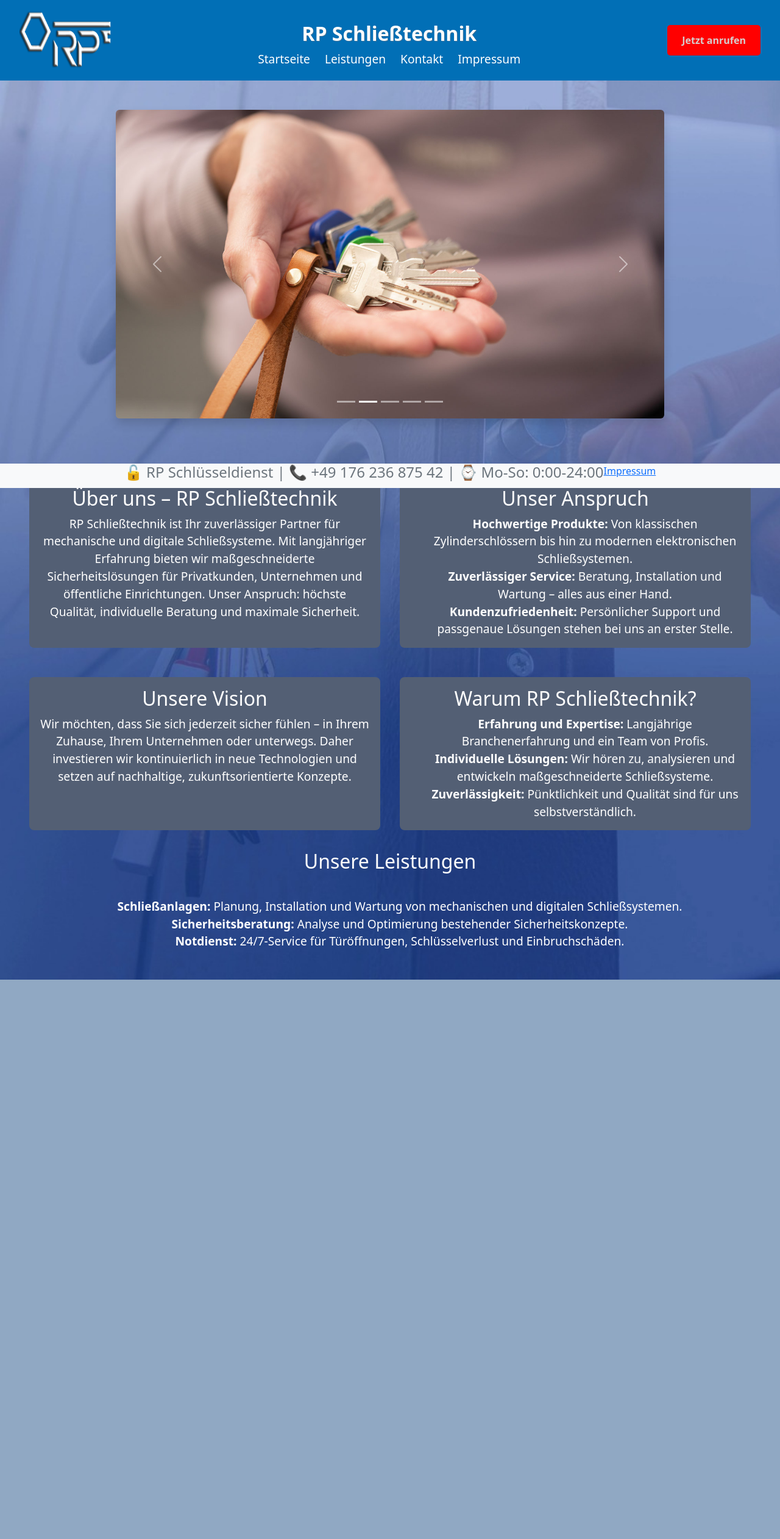
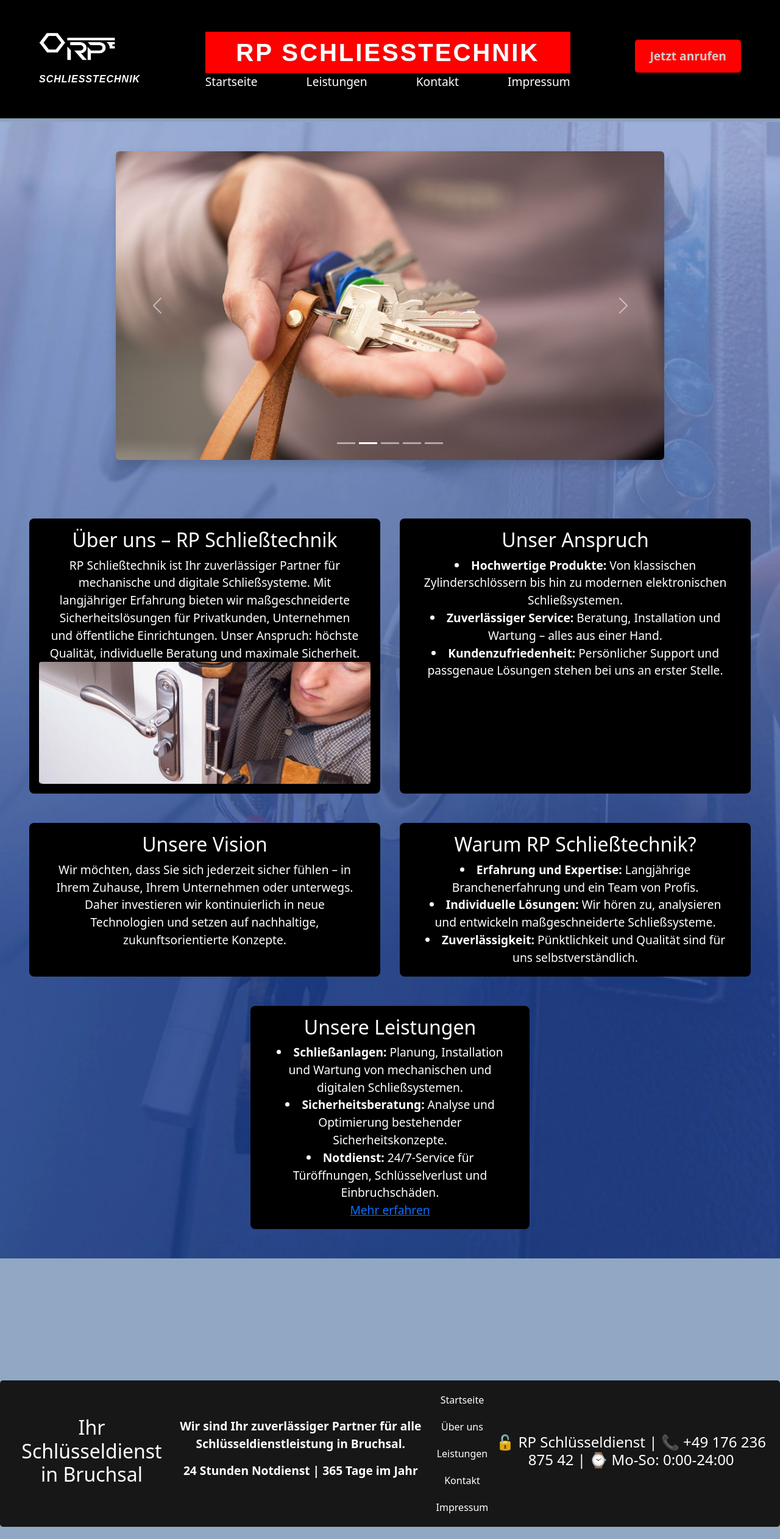
Before and after one commit to OGDeniz/RP-Schliesstechnik, a Next.js app: page / in a window 1280 px wide. Shown: the whole page at 61% size. Before the commit the page ends 1606 px from the top, so only its background shows below. Built offline with nearby package versions, Linux system fonts and the light colour scheme.

Commit message:
Aktualisiere Farbvariablen in CSS; passe Logo und Layout in der Navigation an; füge neue Fußzeile mit Links und Informationen hinzu; verbessere das Layout der Startseite und füge ein Bild hinzu.

```diff
--- a/components/navigation/Fusszeile.tsx
+++ b/components/navigation/Fusszeile.tsx
@@ -1,20 +1,48 @@
 import Link from "next/link";
+import styles from "../../styles/fusszeile.module.css";
+
 
 
 export default function Fusszeile() {
   return (
-    <div className="d-flex justify-content-center fixed-bottom text-secondary bg-light">
-      <h4>
-        🔓 RP Schlüsseldienst | 📞 +49 176 236 875 42 | ⌚ Mo-So: 0:00-24:00
-      </h4>
+    <div className={styles.fusszeile}>
 
-      <Link href="/">
+      <div className={styles.fusszeileContainer}>
 
-        <p className="nav-link">Impressum</p>
+        <h2 className="text-center">Ihr Schlüsseldienst in Bruchsal</h2>
+        <div className={styles.contentzone}>
+          <p className="text-center">
+            Wir sind Ihr zuverlässiger Partner für alle Schlüsseldienstleistung
+            in Bruchsal.
+          </p>
+          <p className="text-center">
+            24 Stunden Notdienst | 365 Tage im Jahr
+          </p>
+        </div>
+        <div className={styles.links}>
+          <Link href="/" className={styles.navLink}>
+            <p className="nav-link">Startseite</p>
+          </Link>
+          <Link href="/" className={styles.navLink}>
+            <p className="nav-link">Über uns</p>
+          </Link>
+          <Link href="/produkte" className={styles.navLink}>
 
-      </Link>
+            <p className="nav-link">Leistungen</p>
+          </Link>
+          <Link href="/contact" className={styles.navLink}>
+            <p className="nav-link">Kontakt</p>
 
+          </Link>
+          <Link href="/impressum" className={styles.navLink}>
+            <p className="nav-link">Impressum</p>
+          </Link>
+        </div>
+        <h4>
+          🔓 RP Schlüsseldienst | 📞 +49 176 236 875 42 | ⌚ Mo-So: 0:00-24:00
+        </h4>
+      </div>
+    </div>
 
-    </div>
   );
 }
--- a/components/navigation/Navigation.tsx
+++ b/components/navigation/Navigation.tsx
@@ -26,11 +26,12 @@ export default function Navigation() {
         <div className={styles.logo}>
           <Link href="/">
             <Image
-              src="/RP_Logos/RP_Logo_white3D.png"
+              src="/RP_Logos/RP_Logo_whiteShadow.png"
               alt="RP-Schließtechnik"
-              width={150}
-              height={100}
+              width={125}
+              height={50}
             />
+            <p>Schliesstechnik</p>
           </Link>
         </div>
 
--- a/pages/index.tsx
+++ b/pages/index.tsx
@@ -6,6 +6,10 @@ import "slick-carousel/slick/slick.css";
 import "slick-carousel/slick/slick-theme.css";
 import Slider from "../components/ui/Slider";
 import Link from "next/link";
+import Image from "next/image";
+import cardStyles from "../styles/cards.module.css";
+
+
 
 export default function Home() {
   const sliderImages = useMemo(() => [
@@ -52,6 +56,18 @@ export default function Home() {
 
             Unser Anspruch: höchste Qualität, individuelle Beratung und maximale Sicherheit.
           </p>
+          {/*
+            Define the 'produkt' object with the required properties.
+          */}
+          <Image
+            src="/bilder/img4.png"
+            alt="Schlüsseldienst Bild 4"
+            sizes="(max-width: 768px) 100vw, (max-width: 1200px) 50vw, 33vw"
+
+            width={500}
+            height={500}
+            className={cardStyles.cardImage}
+          />
         </div>
 
         <div className={homeStyles.two} >
@@ -92,6 +108,8 @@ export default function Home() {
           </ul>
         </div >
       </div >
+      <div className={homeStyles.three} >
+        <div className={homeStyles.two} >
           <h2>Unsere Leistungen</h2>
           <ul className={homeStyles.description}>
             <li>
@@ -103,7 +121,12 @@ export default function Home() {
             <li>
               <strong>Notdienst:</strong> 24/7-Service für Türöffnungen, Schlüsselverlust und Einbruchschäden.
             </li>
+            <Link href="/produkte" className={styles.button}>
+              Mehr erfahren
+            </Link>
           </ul>
+        </div>
+      </div>
     </div >
   );
 }
--- /dev/null
+++ b/styles/fusszeile.module.css
@@ -0,0 +1,76 @@
+.fusszeileContainer {
+    display: flex;
+    justify-content: space-between;
+    align-items: center;
+    background-color: var(--dark);
+    color: var(--light);
+    padding: 10px 20px;
+    border-radius: 5px;
+    margin: 20px 0;
+    font-size: 1.2rem;
+    font-weight: bold;
+    text-align: center;
+    text-decoration: none;
+    transition: background-color 0.3s ease;
+}
+
+.navLink {
+    color: var(--dark);
+    text-decoration: none;
+    padding: 10px;
+}
+
+.navLink p {
+    margin: 0;
+    font-size: 1rem;
+    font-weight: normal;
+    color: var(--light);
+}
+
+.links {
+    display: flex;
+    flex-direction: column;
+}
+
+.links a {
+    color: var(--secondary);
+    text-decoration: none;
+    margin: 0;
+    font-size: 1rem;
+}
+
+@media screen and (max-width: 768px) {
+    .fusszeileContainer {
+        flex-direction: column;
+        align-items: center;
+    }
+
+    .navLink {
+        margin-bottom: 10px;
+    }
+
+    .navLink p {
+        font-size: 0.9rem;
+    }
+
+    .navLink:hover {
+        background-color: var(--secondary);
+        color: var(--light);
+        border-radius: 5px;
+    }
+
+    .contentzone {
+        font-size: 0.9rem;
+        padding: 10px;
+    }
+
+    .links {
+        align-items: center;
+    }
+
+    .links a {
+        margin: 5px 0;
+    }
+
+
+}
--- a/styles/home.module.css
+++ b/styles/home.module.css
@@ -5,7 +5,7 @@
     flex-direction: column;
     gap: 2rem;
     max-width: fit-content;
-    margin: 0 auto;
+    margin: 200px auto;
     align-items: center;
     padding-bottom: 3rem;
     color: var(--light);
@@ -44,7 +44,13 @@
     text-align: center;
     font-size: 1.2rem;
     margin: 0;
-    list-style: none;
+    list-style: -moz-element("•");
+    list-style: -webkit-element("•");
+    list-style: element("•");
+    list-style-position: inside;
+    padding-left: 1rem;
+    padding-right: 1rem;
+    color: var(--light);
 
 }
 
--- a/styles/main.css
+++ b/styles/main.css
@@ -1,14 +1,15 @@
 :root {
   /* Farben */
-  --primary: #016fb6;
+  --primary: #6EC1E4;
   --priamry-light: #90a8c3;
-  --primary-dark: #535f74;
-  --secondary: #FFD500;
+  --primary-dark: #000000;
+  --secondary: #54595F;
   --secondary-dark: #0A212F;
   --light: #FFFFFF;
   --dark: #171717;
-  --success: #08eb00a4;
+  --accent: #61CE70;
   --danger: #FF0000;
+  --text: #7A7A7A;
 
   ;
 
--- a/styles/navigation.module.css
+++ b/styles/navigation.module.css
@@ -8,6 +8,48 @@
     background-color: var(--primary);
     padding: 1rem 2rem;
     box-shadow: 0 2px 5px rgba(0, 0, 0, 0.1);
+    background-color: var(--primary-dark);
+    position: fixed;
+    top: 0;
+    z-index: 1000;
+}
+
+.navigation p {
+    color: var(--light);
+    font-size: 1rem;
+    margin: 0;
+    padding: 0;
+    text-align: center;
+    font-weight: 600;
+    margin-top: 1rem;
+    margin-bottom: 1rem;
+    font-family: 'Poppins', sans-serif;
+    text-decoration: none;
+    text-transform: uppercase;
+    letter-spacing: 1px;
+    font-style: italic;
+}
+
+.navigation a {
+    text-decoration: none;
+    color: var(--light);
+    transition: color 0.3s;
+    margin: 10px 0;
+    padding-top: 10px;
+}
+
+/* Logo-Bereich */
+.navigation .logo {
+    display: flex;
+    justify-content: center;
+    align-items: center;
+    margin-bottom: 1rem;
+    padding: 0;
+    top: 1rem;
+    position: relative;
+    z-index: 10;
+
+
 }
 
 /* Kopfbereich mit Logo und Call-Button */
@@ -16,14 +58,32 @@
     justify-content: space-between;
     align-items: center;
     width: 100%;
-    max-width: 1420px;
+    max-width: 1920px;
+    margin: 0 auto 10px auto;
+    padding: 0 2rem;
+    position: relative;
+    z-index: 10;
+    background-color: var(--primary-dark);
+
 }
 
 .navigation h1 {
     color: var(--light);
     font-size: 2rem;
+    padding: 10px 0;
+    margin: 0;
 
-    font-weight: bold;
+    font-weight: 700;
+    font-size: 2.5rem;
+    font-family: 'Poppins', bold, sans-serif;
+    text-decoration: none;
+    text-transform: uppercase;
+    letter-spacing: 3px;
+    text-shadow: 1px 1px rgba(134, 117, 118, 0.479);
+    background-color: var(--danger);
+    font-style: bold;
+    text-align: center;
+    margin: 0;
 }
 
 /* Burger-Icon: Standardmäßig ausblenden (Desktop) */
@@ -55,7 +115,7 @@
     border: none;
     border-radius: 5px;
     cursor: pointer;
-    font-size: 1rem;
+    font-size: 1.2rem;
     font-weight: bold;
     transition: background 0.3s;
 }
@@ -74,7 +134,7 @@
 .menu {
     display: flex;
     justify-content: center;
-    gap: 1.5rem;
+    gap: 5rem;
     list-style: none;
     padding: 0;
     margin: 0;
@@ -127,6 +187,10 @@
         flex-direction: row;
         justify-content: space-between;
         align-items: center;
+        padding: 0 1rem;
+        margin: 0 auto;
+        width: 100%;
+        max-width: 100%;
     }
 
     /* Desktop Menü ausblenden */
@@ -134,12 +198,58 @@
         display: none;
     }
 
+
+    .logo {
+        display: flex;
+        justify-content: space-between;
+        align-items: center;
+        margin-bottom: 1rem;
+        padding: 0;
+        top: 1rem;
+        gap: 2rem;
+        position: relative;
+        z-index: 10;
+    }
+
     /* Responsive Logo-Größe */
     .logo img {
-        width: 100px;
+        width: 80px;
         /* kleineres Logo */
         height: auto;
+        /* Höhe automatisch anpassen */
+        max-width: 100%;
+        /* Maximale Breite 100% */
+        max-height: 100%;
+        /* Maximale Höhe 100% */
+        object-fit: contain;
+        /* Bildinhalt anpassen */
+        margin: 0 auto;
+        /* zentrieren */
+        display: block;
+        /* Block-Element */
+        padding: 0;
+
+
     }
+
+    .logo h1 {
+        font-size: 1.5rem;
+        /* kleinere Schriftgröße */
+        margin: 0;
+        /* kein zusätzlicher Abstand */
+        padding: 0;
+        /* kein zusätzlicher Abstand */
+    }
+
+    .logo p {
+        font-size: 0.8rem;
+        /* kleinere Schriftgröße */
+        margin: 0;
+        /* kein zusätzlicher Abstand */
+        padding: 0;
+        /* kein zusätzlicher Abstand */
+    }
+
 
     /* Responsive Call-Button */
     .callButton {
@@ -150,5 +260,79 @@
     /* Mobile Menü anzeigen, wenn aktiv (über React-Zustand) */
     .menuMobile {
         display: flex;
+        flex-direction: column;
+        justify-content: center;
+        align-items: center;
+        background-color: var(--primary-dark);
+        width: 100%;
+        padding: 1rem 0;
+        position: absolute;
+        top: 100%;
+        left: 0;
+        z-index: 1000;
+        box-shadow: 0 2px 5px rgba(0, 0, 0, 0.1);
+
+    }
+
+    .menuMobile ul {
+        display: flex;
+        flex-direction: column;
+        justify-content: center;
+        align-items: center;
+        list-style: none;
+        padding: 0;
+        margin: 0;
+    }
+
+    .menuMobile li {
+        font-size: 1.5rem;
+        margin: 1rem 0;
+    }
+
+    .menuMobile li a {
+        text-decoration: none;
+        color: var(--light);
+        transition: color 0.3s;
+    }
+
+    .menuMobile li a:hover {
+        color: var(--secondary);
+    }
+
+    .menuMobile.active {
+        display: flex;
+    }
+
+    .menuMobile ul li {
+        margin: 1rem 0;
+    }
+
+    .menuMobile ul li a {
+        font-size: 1.5rem;
+        padding: 0.5rem 1rem;
+    }
+
+    .menuMobile ul li a:hover {
+        background-color: var(--secondary);
+        color: var(--light);
+        border-radius: 5px;
+    }
+
+    .menuMobile ul li a.active {
+        background-color: var(--secondary);
+        color: var(--light);
+        border-radius: 5px;
+    }
+
+    .menuMobile ul li a.active:hover {
+        background-color: var(--secondary);
+        color: var(--light);
+        border-radius: 5px;
+    }
+
+    .menuMobile ul li a.active {
+        background-color: var(--secondary);
+        color: var(--light);
+        border-radius: 5px;
     }
 }
```
Lines whose indentation alone changed are shown as unchanged.
